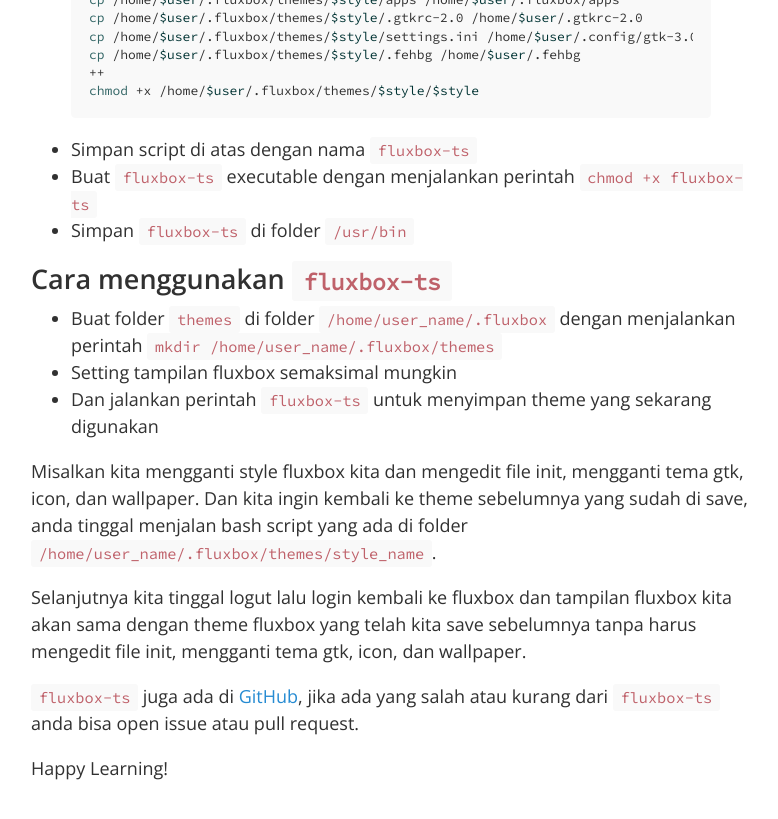
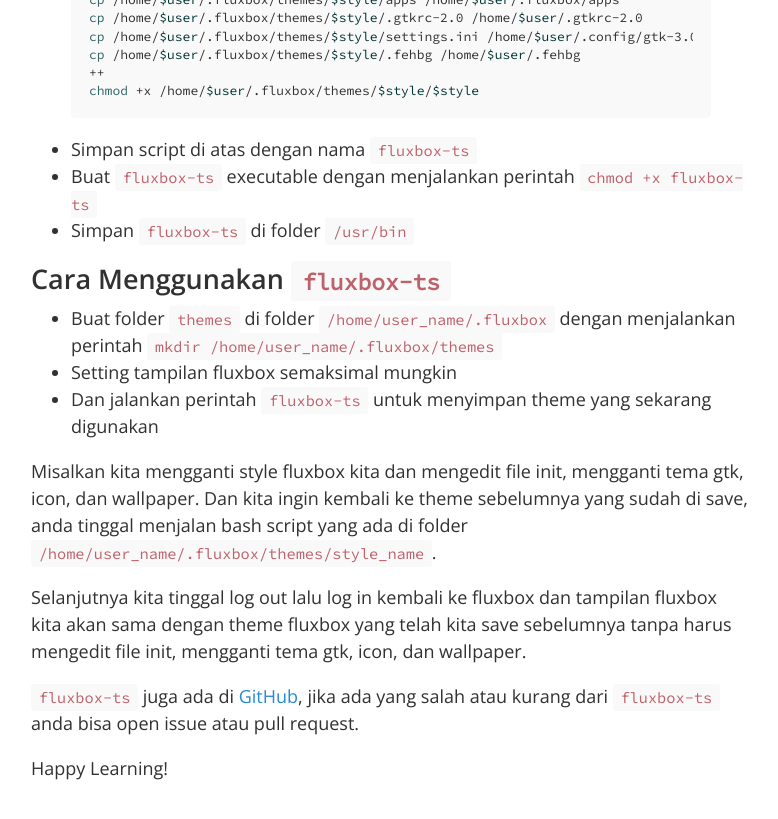
Before and after one commit to eputra/eputra.github.io, a Jekyll site: the page built from _posts/2015-10-26-fluxbox-theme-save.md, in a window 1280 px wide and 900 px high, scrolled down 1180 px. Shown: the top 819 px of the window, without its empty margins (249-1027 px from the left). Built offline with Jekyll 4.4.1, drawn with Linux system fonts in a browser that asks for light colours; nearby versions of some CDN libraries.

Commit message:
edit post: Fluxbox Theme Save

```diff
--- a/_posts/2015-10-26-fluxbox-theme-save.md
+++ b/_posts/2015-10-26-fluxbox-theme-save.md
@@ -54,14 +54,14 @@ chmod +x /home/$user/.fluxbox/themes/$style/$style
 - Buat `fluxbox-ts` executable dengan menjalankan perintah `chmod +x fluxbox-ts`
 - Simpan `fluxbox-ts` di folder `/usr/bin`
 
-## Cara menggunakan `fluxbox-ts`
+## Cara Menggunakan `fluxbox-ts`
 - Buat folder `themes` di folder `/home/user_name/.fluxbox` dengan menjalankan perintah `mkdir /home/user_name/.fluxbox/themes`
 - Setting tampilan fluxbox semaksimal mungkin
 - Dan jalankan perintah `fluxbox-ts` untuk menyimpan theme yang sekarang digunakan
 
 Misalkan kita mengganti style fluxbox kita dan mengedit file init, mengganti tema gtk, icon, dan wallpaper. Dan kita ingin kembali ke theme sebelumnya yang sudah di save, anda tinggal menjalan bash script yang ada di folder `/home/user_name/.fluxbox/themes/style_name`.
 
-Selanjutnya kita tinggal logut lalu login kembali ke fluxbox dan tampilan fluxbox kita akan sama dengan theme fluxbox yang telah kita save sebelumnya tanpa harus mengedit file init, mengganti tema gtk, icon, dan wallpaper.
+Selanjutnya kita tinggal log out lalu log in kembali ke fluxbox dan tampilan fluxbox kita akan sama dengan theme fluxbox yang telah kita save sebelumnya tanpa harus mengedit file init, mengganti tema gtk, icon, dan wallpaper.
 
 `fluxbox-ts` juga ada di [GitHub](https://github.com/eka-putra/fluxbox-ts "fluxbox-ts"), jika ada yang salah atau kurang dari `fluxbox-ts` anda bisa open issue atau pull request.
 
```
